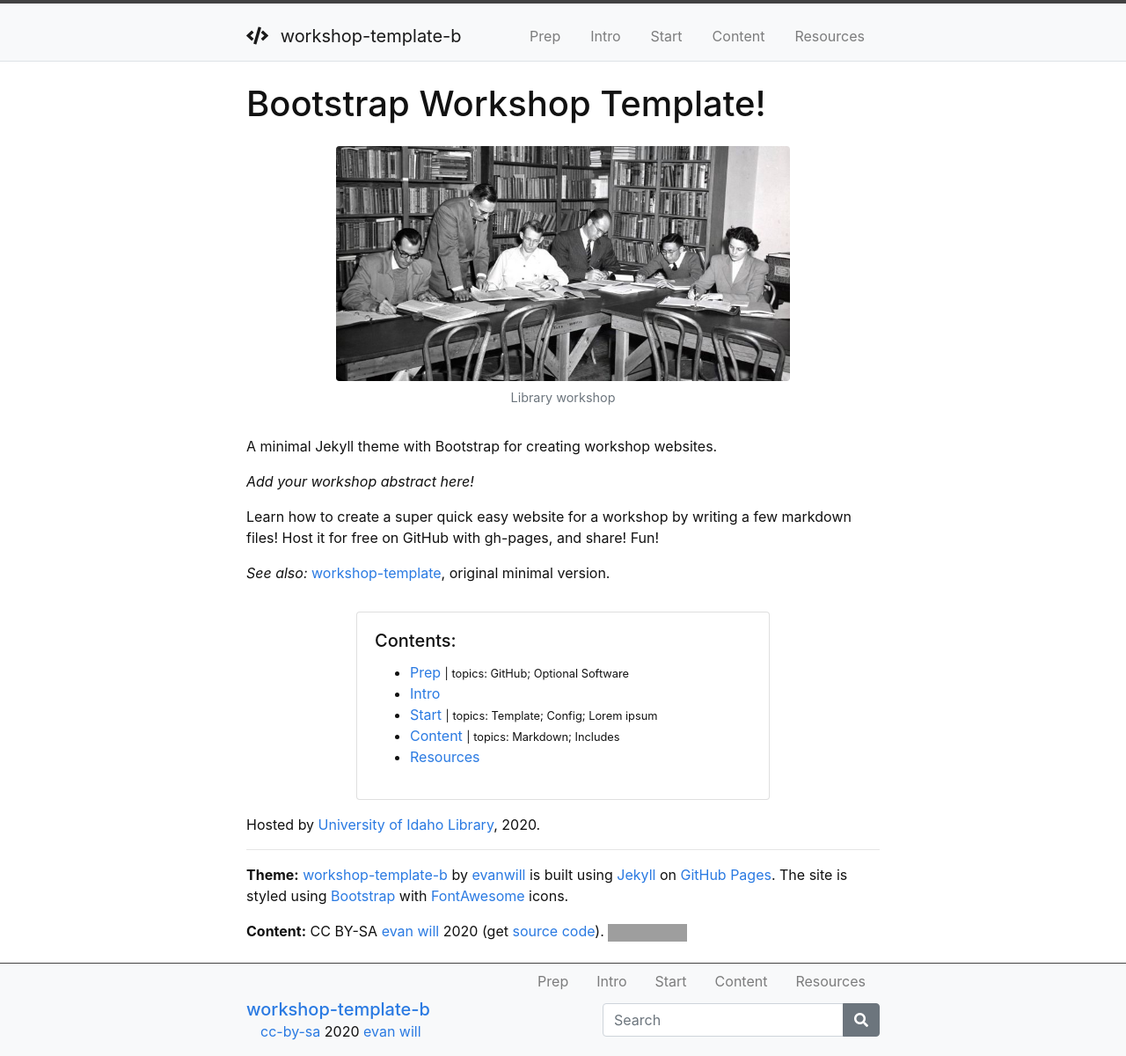
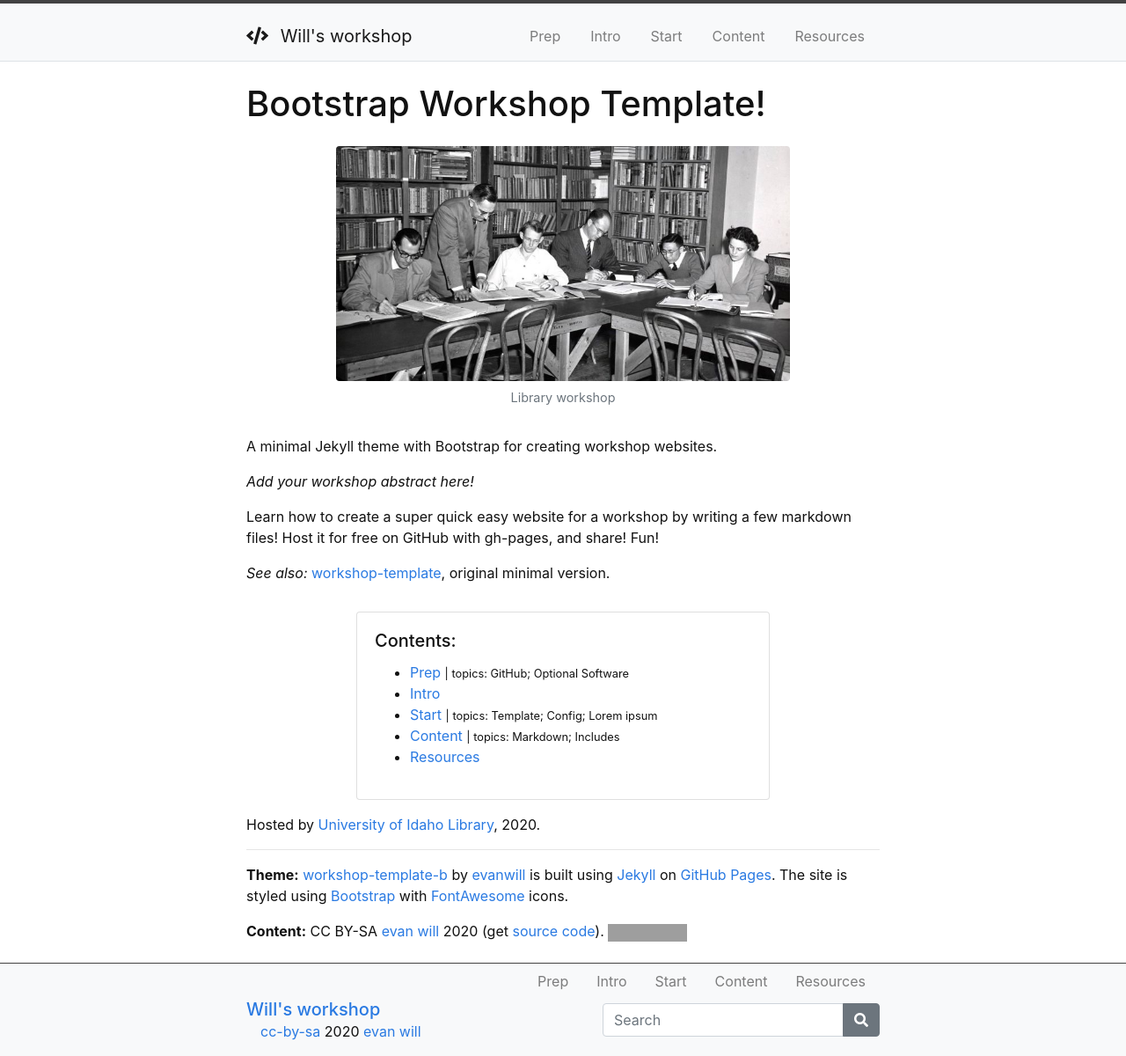
Before and after one commit to woodenzen/workshop-initial, a Jekyll site: the page built from index.md, in a window 1280 px wide. Shown: the whole page at 88% size. Built offline with Jekyll 4.4.1, drawn with Linux system fonts in a browser that asks for light colours; grey boxes are pictures that could not be loaded.

Commit message:
Changed Title

```diff
--- a/_config.yml
+++ b/_config.yml
@@ -8,7 +8,7 @@
 
 # Site settings
 # title appears in the header
-title: workshop-template-b
+title: Will's workshop
 # title-icon appears in the header to give some pizazz (leave blank for none)
 # choose from Font Awesome 5 free, https://fontawesome.com/icons?d=gallery&m=free
 # some options: fas fa-wrench; fas fa-cogs; fas fa-code; fas fa-chalkboard-teacher; fas fa-book-open
```
